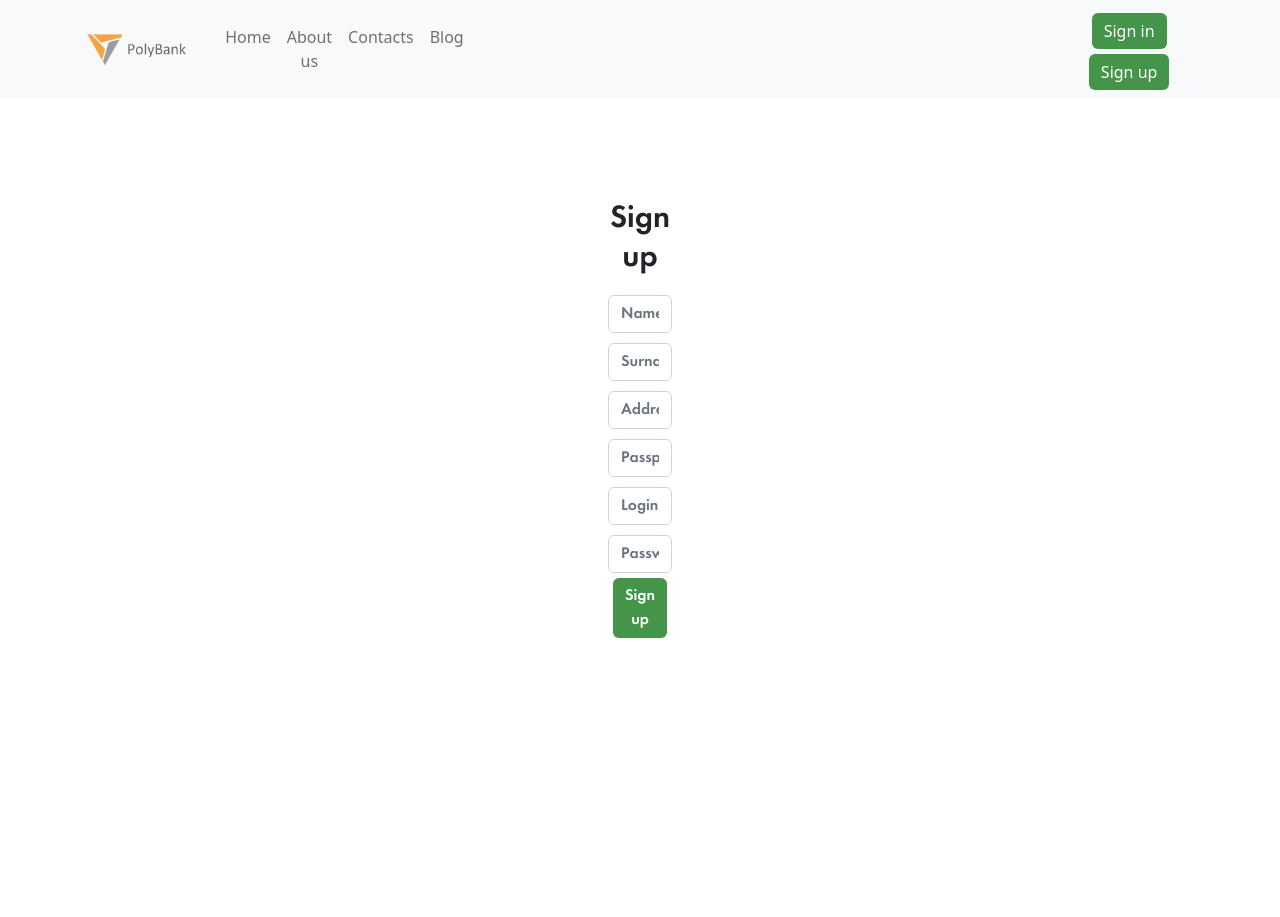
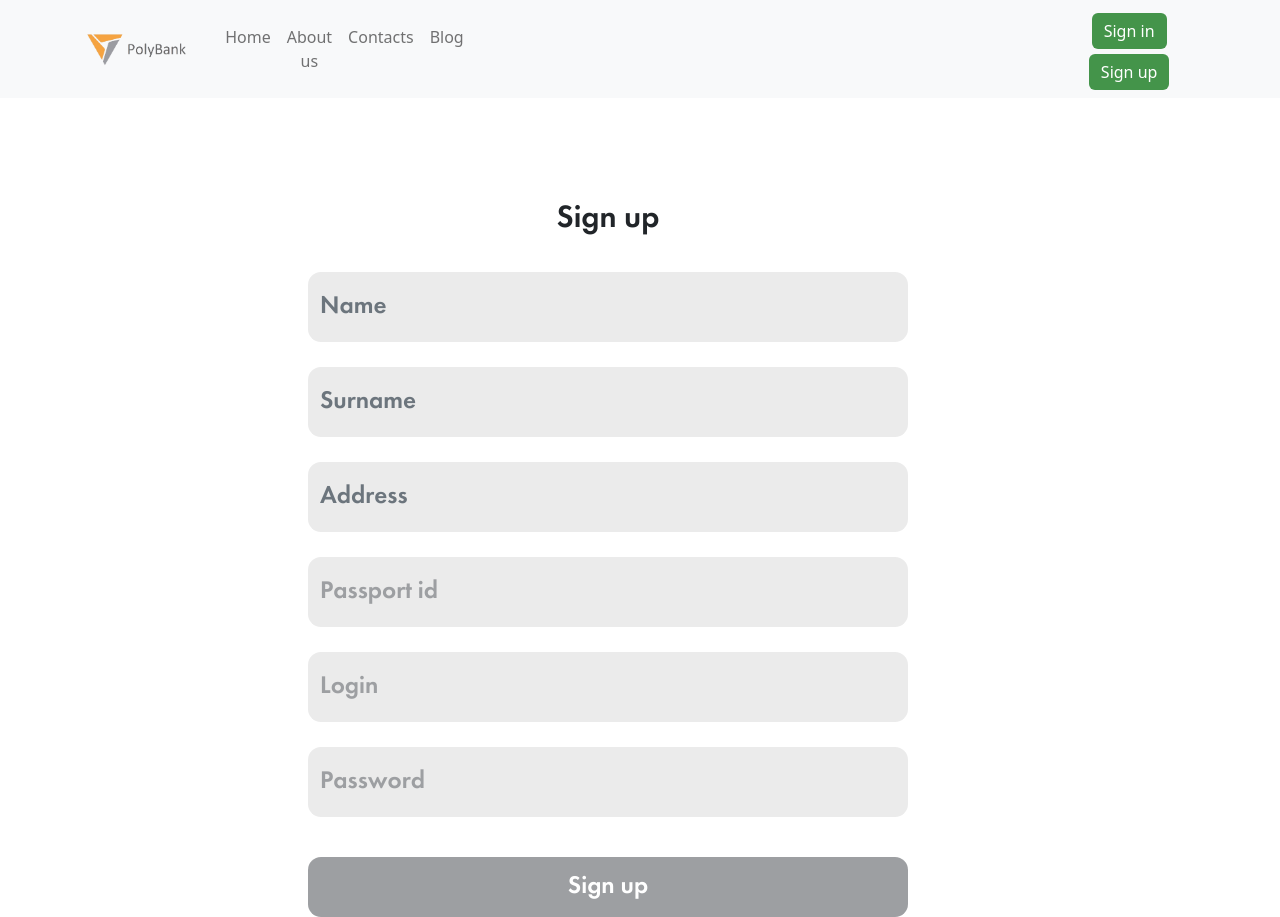
Before and after one commit to Pe4eNPe4eNkI/MIPT-Bank, a React (Create React App) app in the folder front_end/: page /sign_up in a window 1280 px wide. Before the commit the page ends 800 px from the top, so only its background shows below. Built offline with nearby package versions, Linux system fonts and the light colour scheme.

Commit message:
fix sing_up/in

```diff
--- a/front_end/src/Pages/Sign_in.js
+++ b/front_end/src/Pages/Sign_in.js
@@ -39,7 +39,7 @@ class SignIn extends Component {
                         <FormControl className = "password"
                                      value={this.state.value}
                                      onChange={this.passwordChange}
-                                     type = 'password'
+                                     type = ''
                                      placeholder = "Password "
                                      id="IDpassword"
                         />
--- /dev/null
+++ b/front_end/src/Pages/Sign_up.css
@@ -0,0 +1,126 @@
+:root{
+    --clean-white: #FFFFFF;
+    --dirty-white: #EBEBEB;
+    --light-gray: #9D9FA2;
+    --dark-gray: #5E5E5E;
+    --poly-orange: #FAA634;
+    --clean-white-trans: #FFFFFF40;
+    --light-gray-trans: #9D9FA240;
+}
+
+@font-face {
+    font-family: "FuturaBold";
+    src: url("../fonts/FuturaBold/FuturaBold.eot");
+    src: url("../fonts/FuturaBold/FuturaBold.eot?#iefix")format("embedded-opentype"),
+    url("../fonts/FuturaBold/FuturaBold.woff") format("woff"),
+    url("../fonts/FuturaBold/FuturaBold.ttf") format("truetype");
+    font-style: normal;
+    font-weight: 900;
+}
+
+::placeholder {
+    color: var(--poly-orange);
+}
+
+#IDpassword::placeholder {
+    color: var(--light-gray);
+}
+
+#IDlogin::placeholder {
+    color: var(--light-gray);
+}
+
+.Sign_up {
+    display: grid;
+    justify-content: center;
+    text-align: center;
+    padding-left: 35%;
+    margin-top: 8%;
+    width: 60%;
+    font-family: "Futura", sans-serif;
+}
+
+.name {
+    background: var(--dirty-white);
+    margin-top: 25px;
+    width: 600px;
+    height: 70px;
+    border-radius: 13px;
+    border: none;
+    font-size: 25px;
+}
+
+.surname {
+    background: var(--dirty-white);
+    margin-top: 25px;
+    width: 600px;
+    height: 70px;
+    border-radius: 13px;
+    border: none;
+    font-size: 25px;
+}
+.address {
+    background: var(--dirty-white);
+    margin-top: 25px;
+    width: 600px;
+    height: 70px;
+    border-radius: 13px;
+    border: none;
+    font-size: 25px;
+}
+
+.passport {
+    background: var(--dirty-white);
+    margin-top: 25px;
+    width: 600px;
+    height: 70px;
+    border-radius: 13px;
+    border: none;
+    font-size: 25px;
+}
+
+.login {
+    background: var(--dirty-white);
+    margin-top: 25px;
+    width: 600px;
+    height: 70px;
+    border-radius: 13px;
+    border: none;
+    font-size: 25px;
+}
+
+.password {
+    background: var(--dirty-white);
+    margin-top: 25px;
+    width: 600px;
+    height: 70px;
+    border-radius: 13px;
+    border: none;
+    font-size: 25px;
+}
+
+.t1 {
+    margin-top: 10px;
+}
+
+.button_local {
+    background: var(--light-gray);
+    border: none;
+    margin-top: 40px;
+    width: 600px;
+    height: 60px;
+    border-radius: 13px;
+    font-size: 25px;
+}
+
+.block_gray {
+    background: var(--dirty-white);
+    width: 600px;
+    height: 1.5px;
+}
+
+.Te_xt {
+    color: var(--dark-gray);
+    text-align: left;
+    font-size: 50px;
+}
--- a/front_end/src/Pages/Sign_up.js
+++ b/front_end/src/Pages/Sign_up.js
@@ -1,6 +1,6 @@
 import React, {Component} from 'react';
 import {Button, Form, FormControl} from "react-bootstrap";
-import './Sign_in.css'
+import './Sign_up.css'
 class SignUp extends Component {
 
     constructor(props) {
@@ -35,64 +35,52 @@ class SignUp extends Component {
     render() {
         return (
             <>
-                <div className="Sign_in">
+                <div className="Sign_up">
                     <h2>Sign up </h2>
                     <Form onSubmit={this.handleSubmit}>
-
-                        <FormControl
-                            class='name'
+                        <FormControl className = "name"
                                      value={this.state.value}
                                      onChange={this.nameChange}
-                            type='text'
+                                     type = 'name'
                                      placeholder="Name "
-                            className="t1"
+                                     id="IDname"
                         />
-                        <FormControl
-                            class='surname'
+                        <FormControl className = "surname"
                                      value={this.state.value}
                                      onChange={this.surnameChange}
-                            type='text'
+                                     type = 'surname'
                                      placeholder="Surname "
-                            className="t1"
+                                     id="IDsurname"
                         />
-                        <FormControl
-                            class='address'
+                        <FormControl className = "address"
                                      value={this.state.value}
                                      onChange={this.addressChange}
-                            type='text'
+                                     type = 'address'
                                      placeholder="Address "
-                            className="t1"
-
+                                     id="IDaddress"
                         />
-                        <FormControl
-                            class='passport_id'
+                        <FormControl className = "passport"
                                      value={this.state.value}
                                      onChange={this.passportIdChange}
-                            type='text'
+                                     type = 'passrort'
                                      placeholder="Passport id "
-                            className="t1"
-
+                                     id="IDpassword"
                         />
-                        <FormControl
-                            class='login'
+                        <FormControl className = "login"
                                      value={this.state.value}
                                      onChange={this.loginChange}
-                            type='text'
+                                     type = 'Login'
                                      placeholder="Login "
-                            className="t1"
-
+                                     id="IDlogin"
                         />
-                        <FormControl
-                            class='password'
+                        <FormControl className = "password"
                                      value={this.state.value}
                                      onChange={this.passwordChange}
-                            type='password'
-                            placeholder="Password "
-                            className="t1"
+                                     type = ''
+                                     placeholder = "Password "
+                                     id="IDpassword"
                         />
-                        <Button name='sign_in_b' type='submit'
-                            style={{background: "#44944A", margin: "5px", border: "none"}}>Sign
-                        up </Button>
+                        <Button className = "button_local" type='submit' >Sign up </Button>
 
                         </Form>
                 </div>
```
Lines whose indentation alone changed are shown as unchanged.
